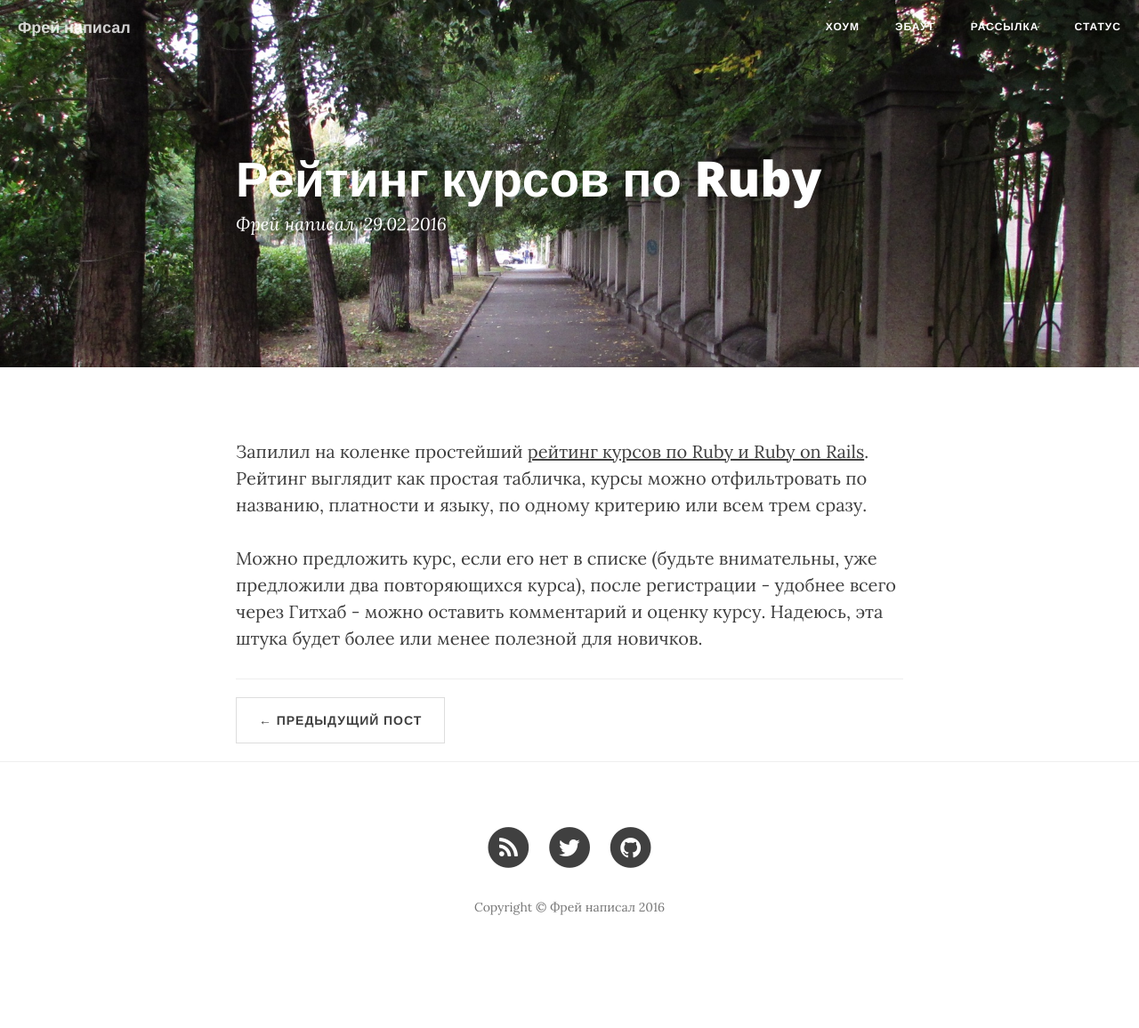
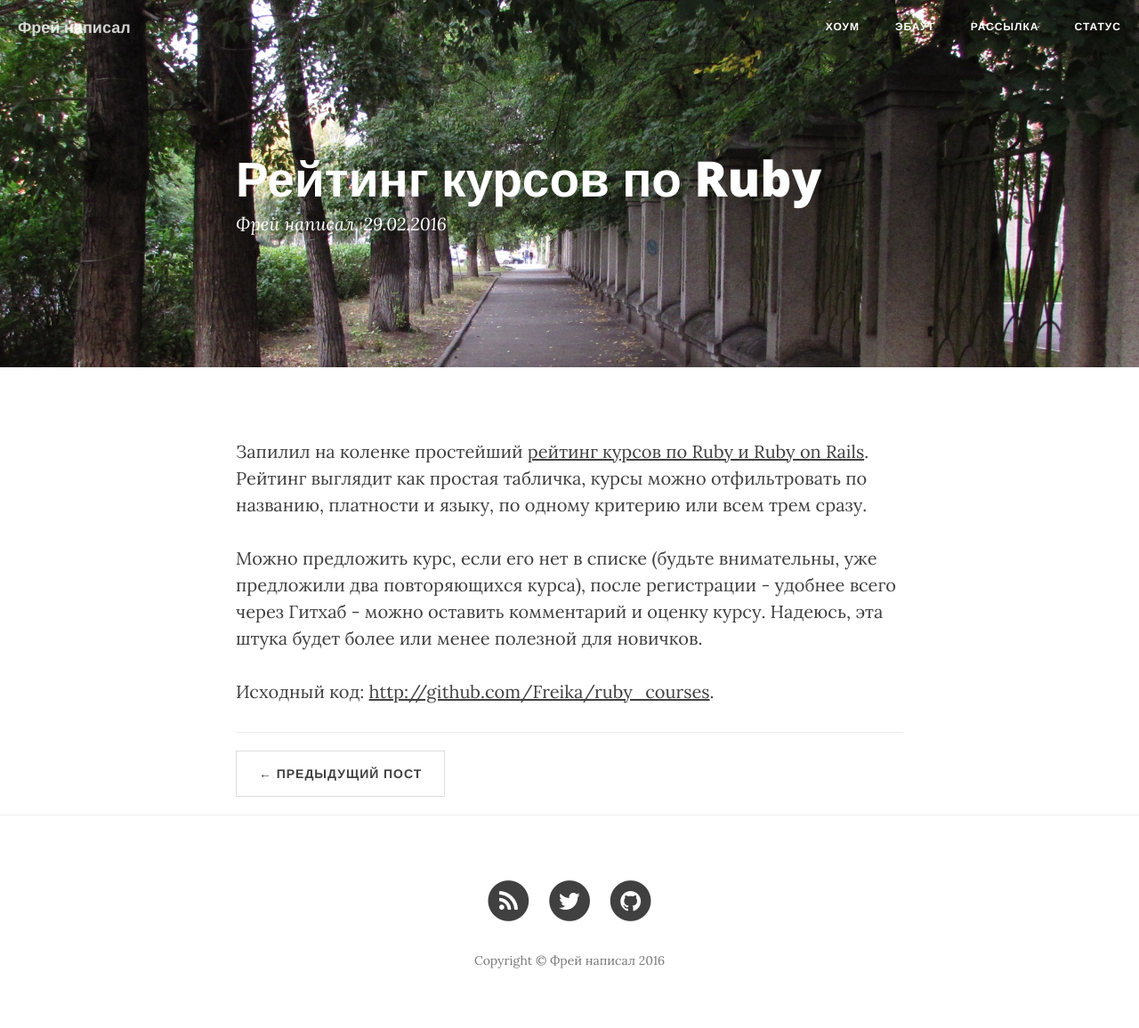
Before and after one commit to Freika/freika.github.io, a Jekyll site: the page built from _posts/2016-02-29-ruby-courses.md, in a window 1280 px wide. Shown: the whole page at 89% size. Built offline with Jekyll 4.4.1, drawn with Linux system fonts in a browser that asks for light colours; nearby versions of some CDN libraries; Markdown is read by kramdown in place of the engine named in the settings; comment, search, counter and statistics services are not loaded; before the commit the page ends 1096 px from its top, so only the background shows below that.

Commit message:
Add link to rubycourses source.

```diff
--- a/_posts/2016-02-29-ruby-courses.md
+++ b/_posts/2016-02-29-ruby-courses.md
@@ -7,3 +7,5 @@ description: Отзывы и мнения выпускников и ученик
 Запилил на коленке простейший [рейтинг курсов по Ruby и Ruby on Rails](http://rubycourses.ru). Рейтинг выглядит как простая табличка, курсы можно отфильтровать по названию, платности и языку, по одному критерию или всем трем сразу.
 
 Можно предложить курс, если его нет в списке (будьте внимательны, уже предложили два повторяющихся курса), после регистрации - удобнее всего через Гитхаб - можно оставить комментарий и оценку курсу. Надеюсь, эта штука будет более или менее полезной для новичков.
+
+Исходный код: [http://github.com/Freika/ruby_courses](http://github.com/Freika/ruby_courses).
```
